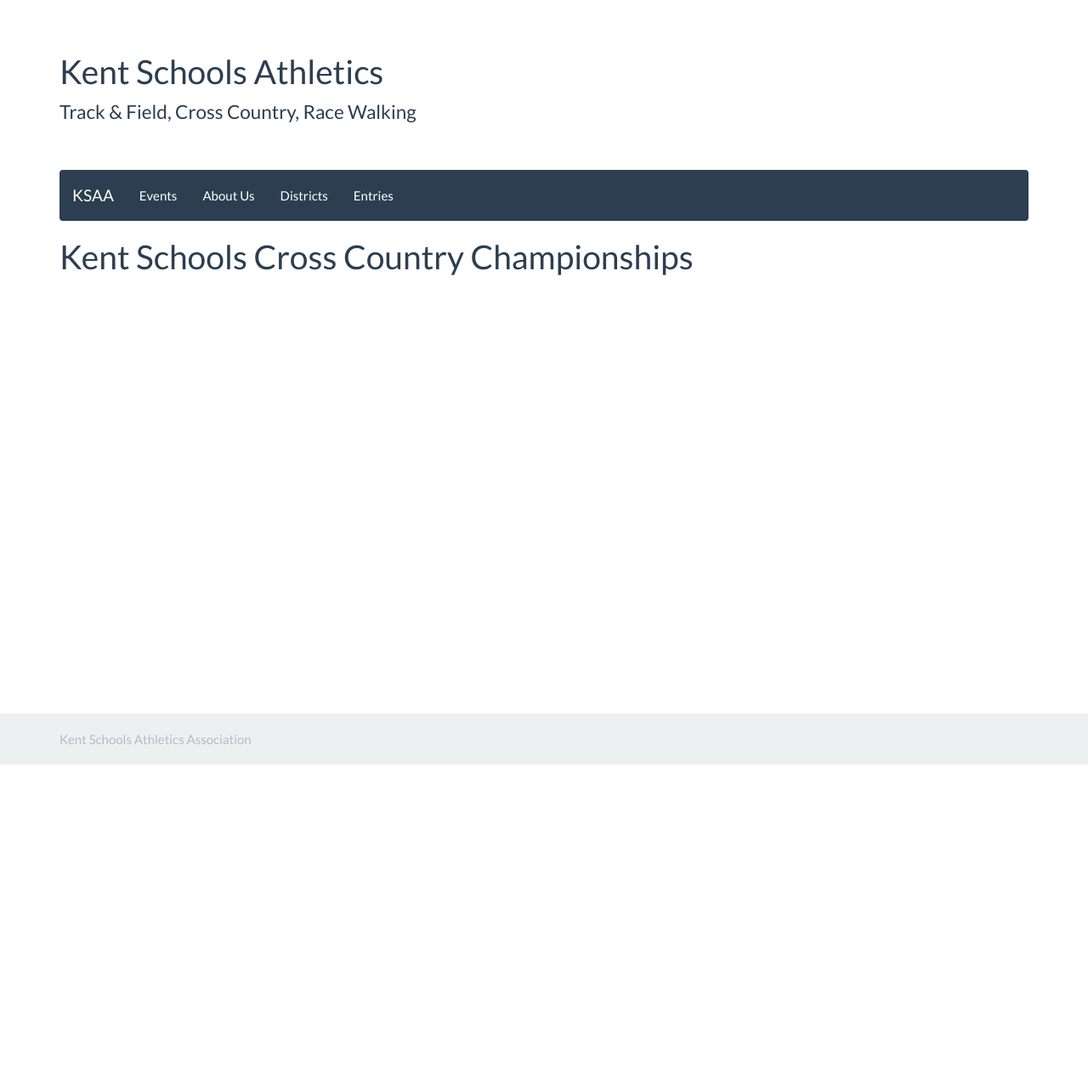
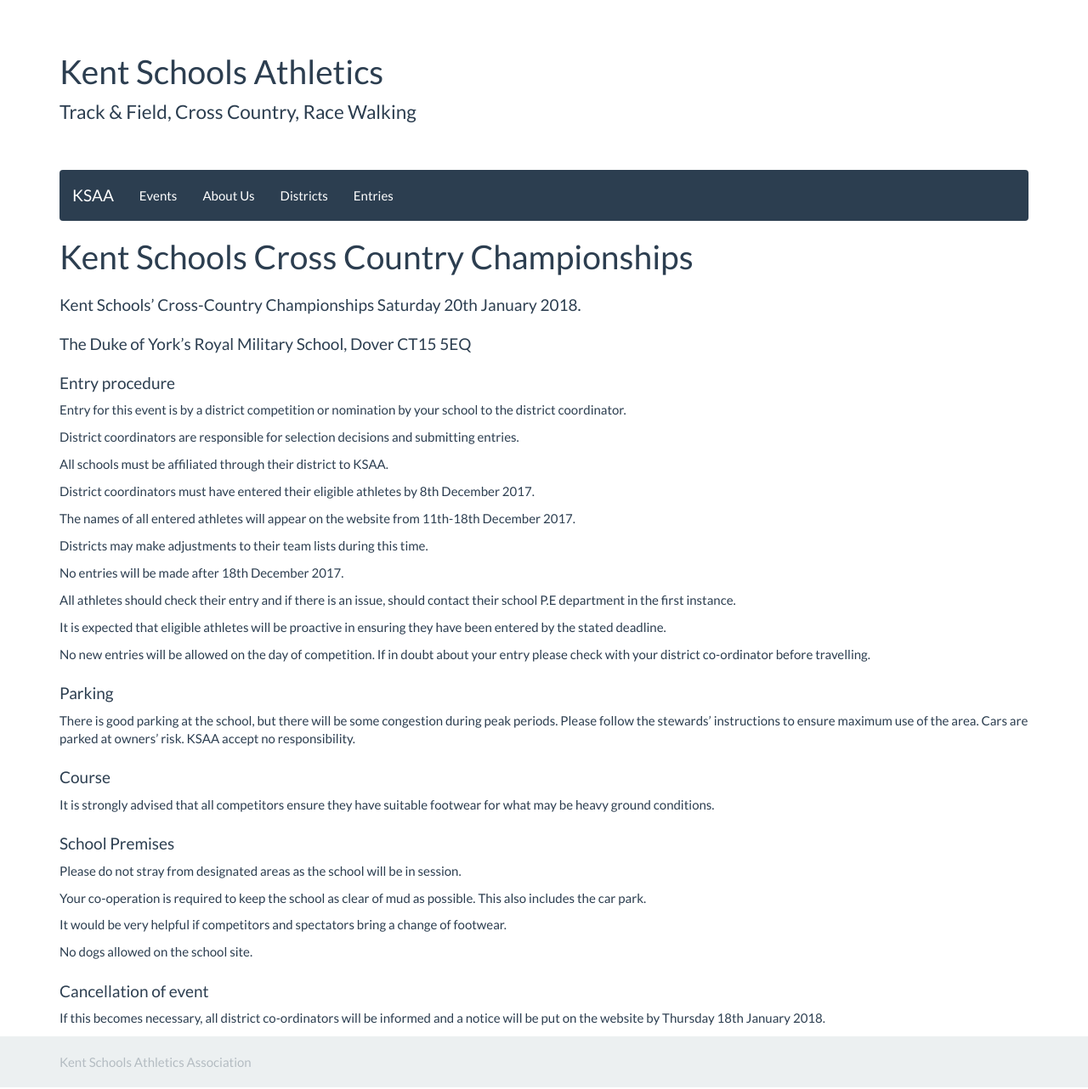
Before and after one commit to chrisnewark/chrisnewark.github.io, a Jekyll site: the page built from _events/17-18/2018-01-20-kent-schools-cross-country-champs.md, in a window 1280 px wide. Shown: the whole page at 85% size. Built offline with Jekyll 4.4.1, drawn with Linux system fonts in a browser that asks for light colours; nearby versions of some CDN libraries; before the commit the page ends 901 px from its top, so only the background shows below that.

Commit message:
Updated event

```diff
--- a/_events/17-18/2018-01-20-kent-schools-cross-country-champs.md
+++ b/_events/17-18/2018-01-20-kent-schools-cross-country-champs.md
@@ -4,3 +4,51 @@
 date: 20 January 2018
 location: Dover
 ---
+
+#### Kent Schools' Cross-Country Championships Saturday 20th January 2018.
+
+#### The Duke of York's Royal Military School, Dover CT15 5EQ
+
+#### Entry procedure
+
+Entry for this event is by a district competition or nomination by your school to the district coordinator.
+
+District coordinators are responsible for selection decisions and submitting entries.
+
+All schools must be affiliated through their district to KSAA.
+
+District coordinators must have entered their eligible athletes by 8th December 2017.
+
+The names of all entered athletes will appear on the website from 11th-18th December 2017.
+
+Districts may make adjustments to their team lists during this time.
+
+No entries will be made after 18th December 2017.
+
+All athletes should check their entry and if there is an issue, should contact their school P.E department in the first instance.
+
+It is expected that eligible athletes will be proactive in ensuring they have been entered by the stated deadline.
+
+No new entries will be allowed on the day of competition. If in doubt about your entry please check with your district co-ordinator before travelling.
+
+#### Parking
+
+There is good parking at the school, but there will be some congestion during peak periods. Please follow the stewards' instructions to ensure maximum use of the area. Cars are parked at owners' risk. KSAA accept no responsibility.
+
+#### Course
+
+It is strongly advised that all competitors ensure they have suitable footwear for what may be heavy ground conditions.
+
+#### School Premises
+
+Please do not stray from designated areas as the school will be in session.
+
+Your co-operation is required to keep the school as clear of mud as possible. This also includes the car park.
+
+It would be very helpful if competitors and spectators bring a change of footwear.
+
+No dogs allowed on the school site.
+
+#### Cancellation of event
+
+If this becomes necessary, all district co-ordinators will be informed and a notice will be put on the website by Thursday 18th January 2018.
```
